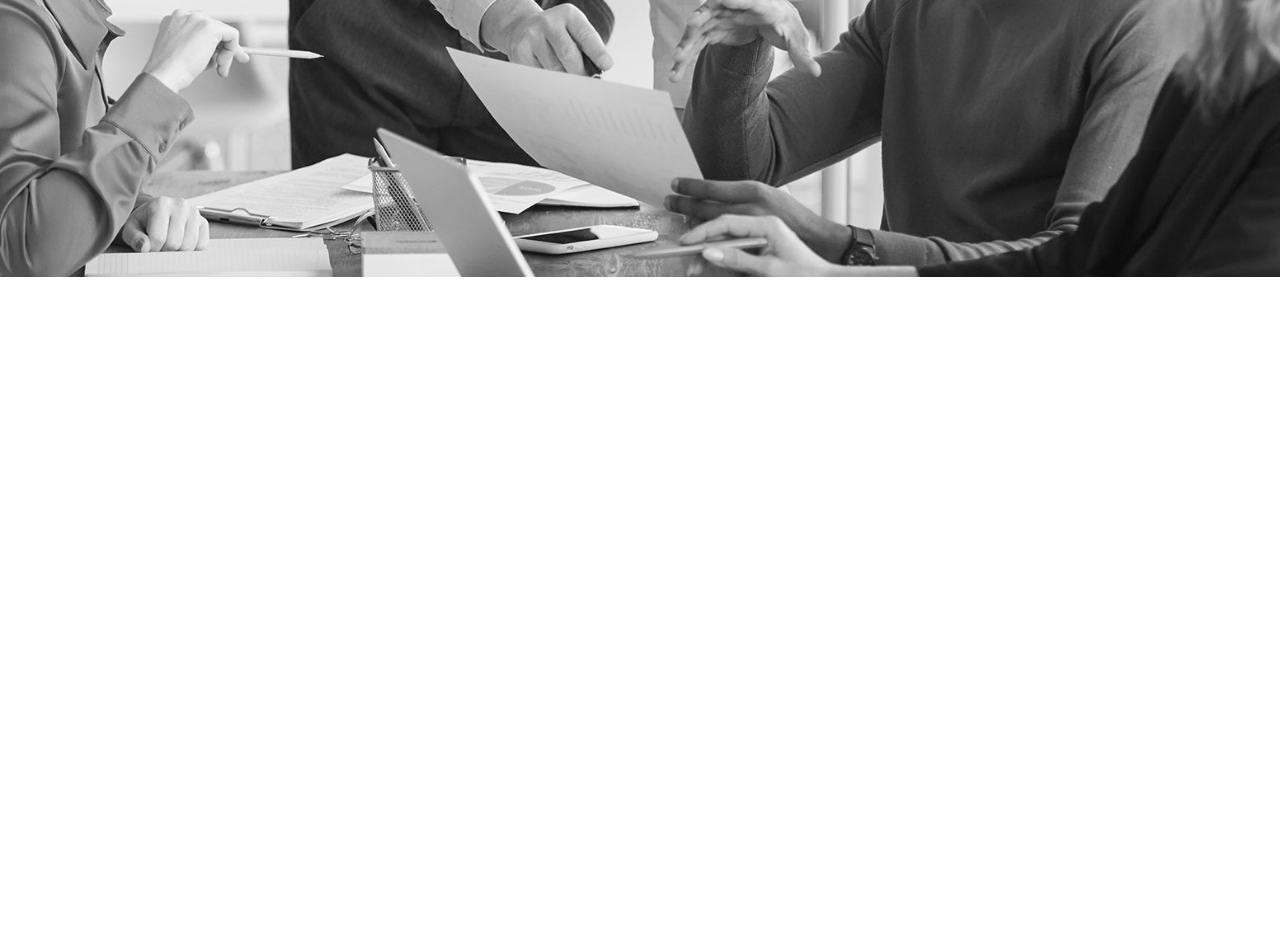
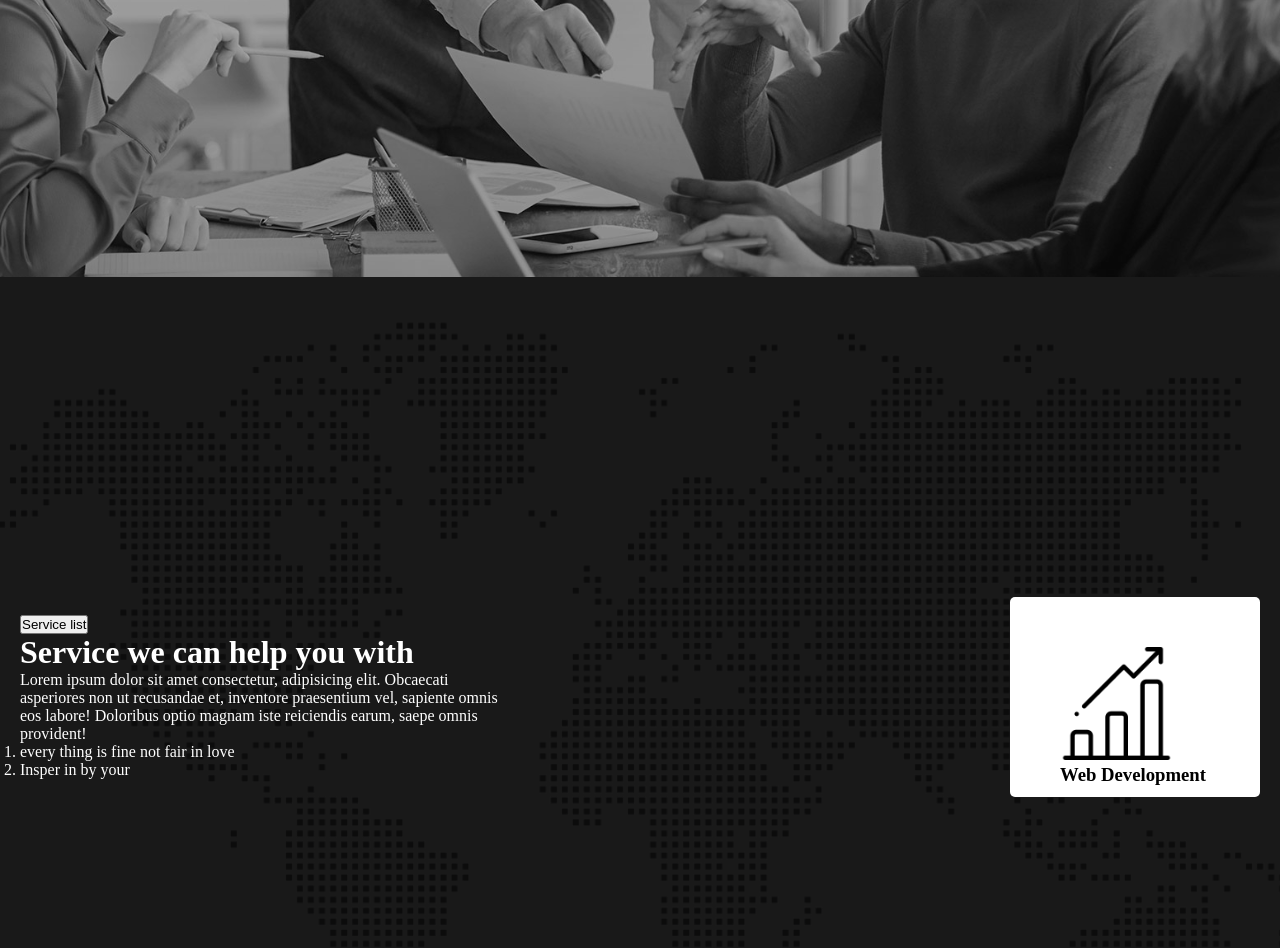
Before and after one commit to Kamrul8043/digital-agency-website, a plain HTML site: page index.html in a window 1280 px wide. Shown: the part 592-1540 px from the top of the page. Before the commit the page ends 869 px from the top, so only its background shows below. Drawn offline with Linux system fonts and the light colour scheme.

Commit message:
added the all box

```diff
--- a/index.html
+++ b/index.html
@@ -29,7 +29,25 @@
         </div>
      </header>
      <main>
-
+        <div class="service-container">
+            <div class="left-side-container">
+                <button>Service list</button>
+                <h1>Service we can help you with</h1>
+                <p class="service-description">Lorem ipsum dolor sit amet consectetur, adipisicing elit. Obcaecati asperiores non ut recusandae et, inventore praesentium vel, sapiente omnis eos labore! Doloribus optio magnam iste reiciendis earum, saepe omnis provident!</p>
+                <ol>
+                    <li>every thing is fine not fair in love</li>
+                    <li>Insper in by your</li>
+                </ol>
+            </div>
+            <div class="right-side-container">
+                <div class="all-box">
+                    <div class="box">
+                        <img class="icon" src="asset/icons/bar-chart.png" alt="">
+                        <h3> Web Development</h3>
+                    </div>
+                </div>
+            </div>
+        </div>
      </main>
      <footer>
 
--- a/style/style.css
+++ b/style/style.css
@@ -20,7 +20,8 @@
 .banner-container{
     height: 100vh;
     background-image: url("../asset/image/background.jpg"),
-    linear-gradient(rgba(0,0,0,0.2),rgba(0,0,0,0.9));
+    linear-gradient(rgba(0,0,0,0.2),rgba(0,0,0,0.4));
+    background-blend-mode: overlay;
     background-position: center;
     background-repeat: no-repeat;
     background-size: cover;
@@ -53,3 +54,32 @@
     background-color: red;
     color: white;
 }
+.service-container{
+    height: 100vh;
+    background-image: url("../asset/image/footer-bg.png"),
+    linear-gradient(rgba(0,0,0,0.9),rgba(0,0,0,0.9));
+    background-blend-mode: overlay;
+    background-position: center;
+    background-repeat: no-repeat;
+    background-size: cover;
+    color: white;
+    display: flex;
+    justify-content: space-around;
+    align-items: center;
+    padding: 20px;
+}
+.icon{
+    width: 75%;
+}
+.box{
+    width: 150px;
+    height: 100px;
+    padding: 50px;
+    background-color: white;
+    color: black;
+    border-radius: 5px;
+
+}
+.service-description{
+    width: 50%;
+}
```
